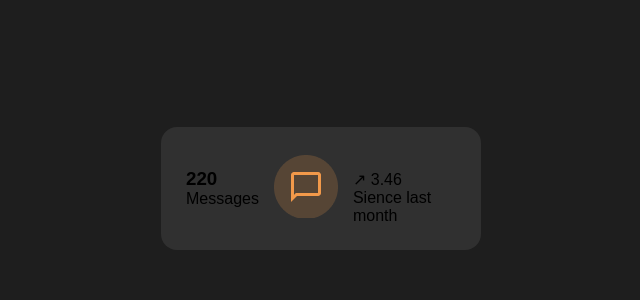
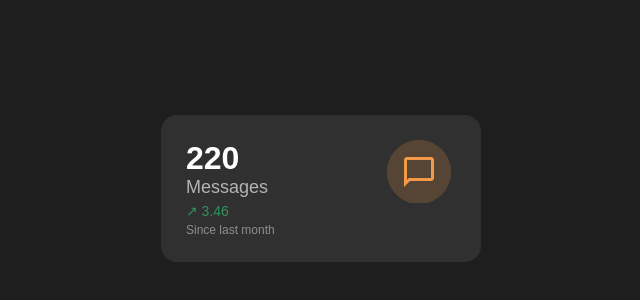
Before and after one commit to Limonsito69/practica_del_examen, a plain HTML site: page index.html in a window 1280 px wide. Shown: the part 212-512 px from the top of the page, without its empty margins (319-959 px from the left). Drawn offline with Linux system fonts and the light colour scheme.

Commit message:
Proyecto finalizado

```diff
--- a/index.html
+++ b/index.html
@@ -4,26 +4,23 @@
     <meta charset="UTF-8">
     <meta name="viewport" content="width=device-width, initial-scale=1.0">
     <title>Componente P23</title>
-    <link rel="stylesheet"
-    href="./style.css"
+    <link rel="stylesheet" href="./style.css">
 </head>
 <body>
-    <main class="Tarjeta">
-        <div class="Cabeza">
-            <h3>220</h3>
-            <p>Messages</p>
+    <main class="tarjeta">
+        <div class="Arriba">
+            <div class="cabeza">
+                <h3>220</h3>
+                <p>Messages</p>
+            </div>
+
+                <img src="./ico.png" alt="Icono de mensajes">
+
         </div>
-        <div class="Icono">
-            <img src="./ico.png" alt="">
-        </div>
-        <div class="description">
-            <img src="" alt="">
-            <p class="Porcentaje">
-                ↗ 3.46
-            </p>
-            <p class="Info">
-                Sience last month
-            </p>
+
+        <div class="descripcion">
+            <p class="porcentaje">↗ 3.46</p>
+            <p class="info">Since last month</p>
         </div>
     </main>
 </body>
--- a/style.css
+++ b/style.css
@@ -18,14 +18,12 @@ main {
     width: 320px;
     border-radius: 16px;
     padding: 25px;
-    display: flex;
-    align-items: center;
-    justify-content: space-between;
+
     gap: 10px;
+    color: white; /* Asegura que todo el texto dentro del main sea blanco */
 }
 
 .cabeza h3 {
-    color: rgb(255, 255, 255);
     font-size: 32px;
 }
 
@@ -34,14 +32,23 @@ main {
     font-size: 18px;
 }
 
-.icono {
-    background-color: #463d39;
-    padding: 15px;
-    border-radius: 50%;
+.Arriba{
+    display: flex;
+    justify-content: space-between;
+    align-items: flex-start;
 }
 
 .icono img {
     width: 24px;
+    border-radius: 50%;
+    float:right;
+}
+
+.descripcion {
+    display: flex;
+    flex-direction: column;
+    gap: 4px;
+    text-align: left; /* Asegura que el texto quede alineado correctamente */
 }
 
 .descripcion .porcentaje {
@@ -57,6 +64,6 @@ main {
 }
 
 .porcentaje::before {
-    content: "↑";
+
     margin-right: 4px;
 }
```
